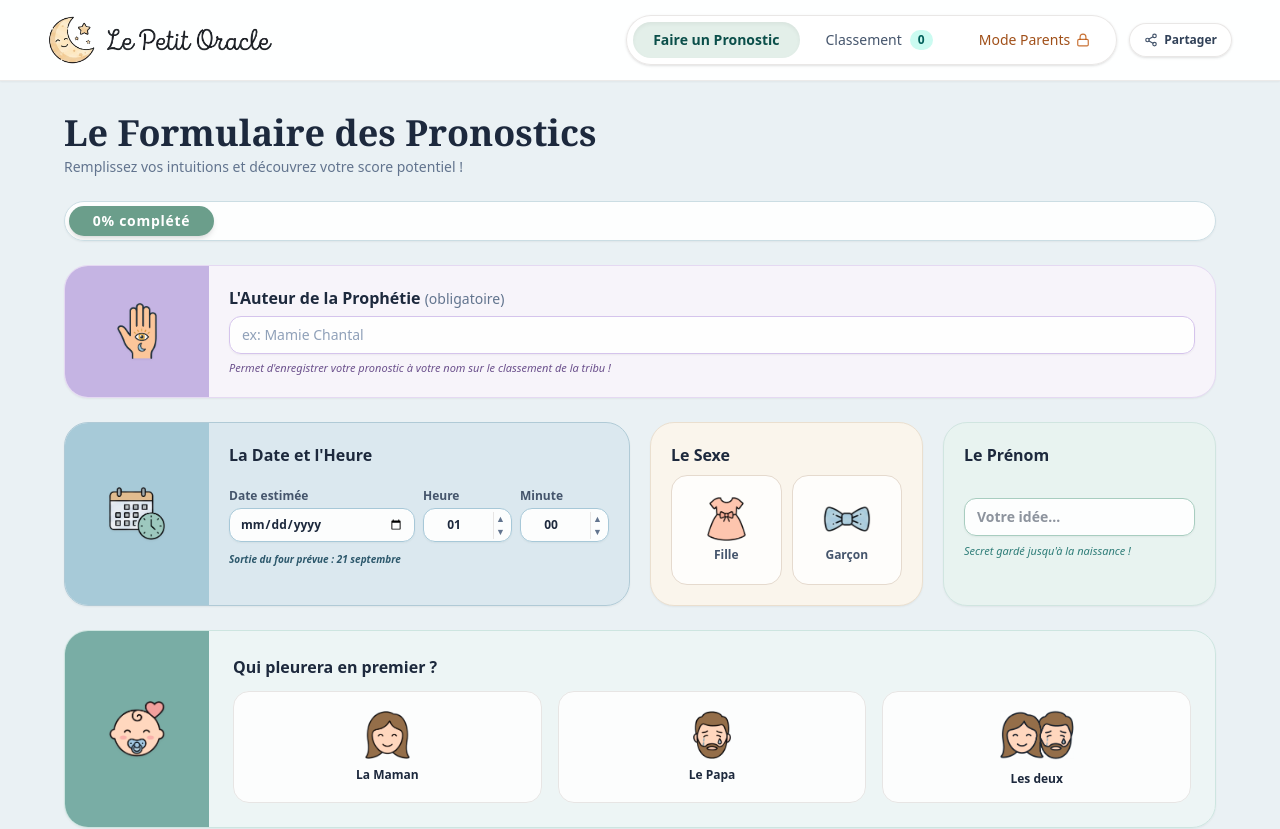
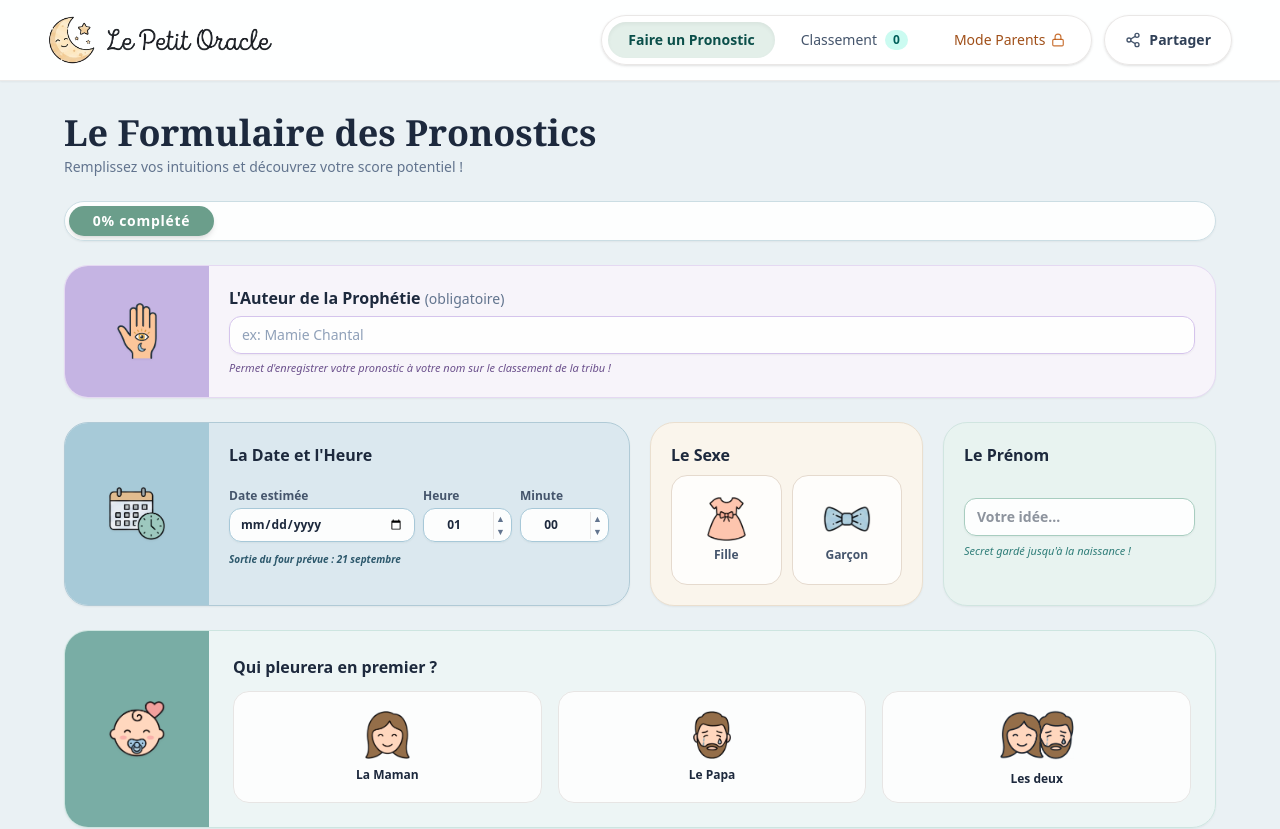
Before and after one commit to JeanGerbier/LePetitOracle, a React (Vite) app: page / in a window 1280 px wide. Shown: the top 829 px of the page. Built offline with nearby package versions, Linux system fonts and the light colour scheme; no server answers; the database is empty; a web font is replaced by a local one.

Commit message:
style: ajustement hauteur du bouton Partager et lien fixe Vercel https://le-petit-oracle.vercel.app/

```diff
--- a/src/components/Header.tsx
+++ b/src/components/Header.tsx
@@ -17,14 +17,15 @@ export const Header: React.FC<HeaderProps> = ({
   const [copied, setCopied] = useState(false);
 
   const handleShare = () => {
+    const shareUrl = 'https://le-petit-oracle.vercel.app/';
     if (navigator.share) {
       navigator.share({
         title: 'Le Petit Oracle - Pronostics de Naissance',
         text: 'Fais ton pronostic sur la naissance du bébé (date, sexe, prénom, poids et taille) ! 👶✨',
-        url: window.location.href,
+        url: shareUrl,
       }).catch(() => {});
     } else {
-      navigator.clipboard.writeText(window.location.href);
+      navigator.clipboard.writeText(shareUrl);
       setCopied(true);
       setTimeout(() => setCopied(false), 2500);
     }
@@ -91,13 +92,13 @@ export const Header: React.FC<HeaderProps> = ({
             </button>
           </nav>
 
-          {/* Share Button */}
+          {/* Share Button (Même hauteur que le nav toggle 50px) */}
           <button
             onClick={handleShare}
-            className="bg-white/80 hover:bg-white text-slate-700 font-semibold px-3.5 py-2 rounded-full border border-stone-200/90 shadow-sm text-xs flex items-center gap-1.5 transition cursor-pointer active:scale-95"
+            className="h-[50px] bg-white/80 hover:bg-white text-slate-700 font-semibold px-5 rounded-full border border-stone-200/90 shadow-sm text-sm flex items-center gap-2 transition cursor-pointer active:scale-95"
             title="Partager à la famille"
           >
-            {copied ? <Check className="w-3.5 h-3.5 text-emerald-600" /> : <Share2 className="w-3.5 h-3.5 text-slate-600" />}
+            {copied ? <Check className="w-4 h-4 text-emerald-600" /> : <Share2 className="w-4 h-4 text-slate-600" />}
             <span>{copied ? 'Lien copié !' : 'Partager'}</span>
           </button>
         </div>
```
